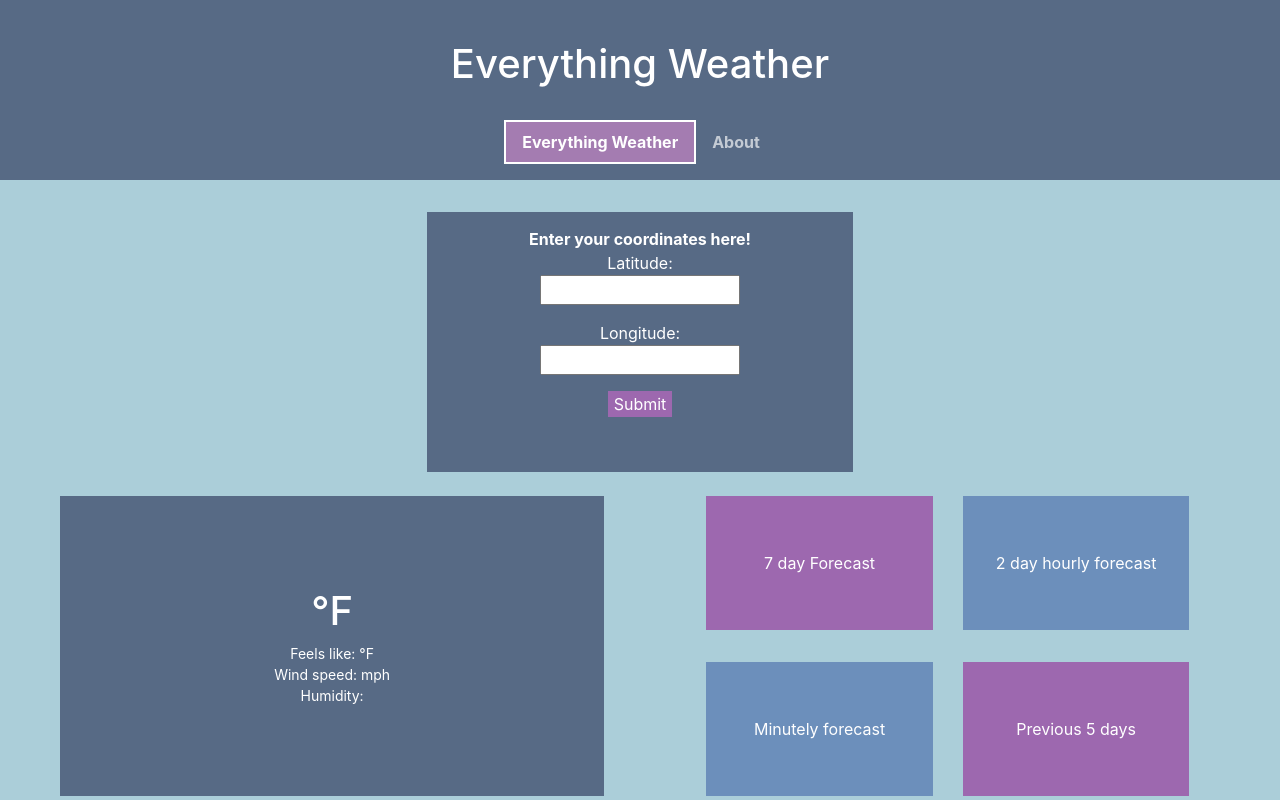
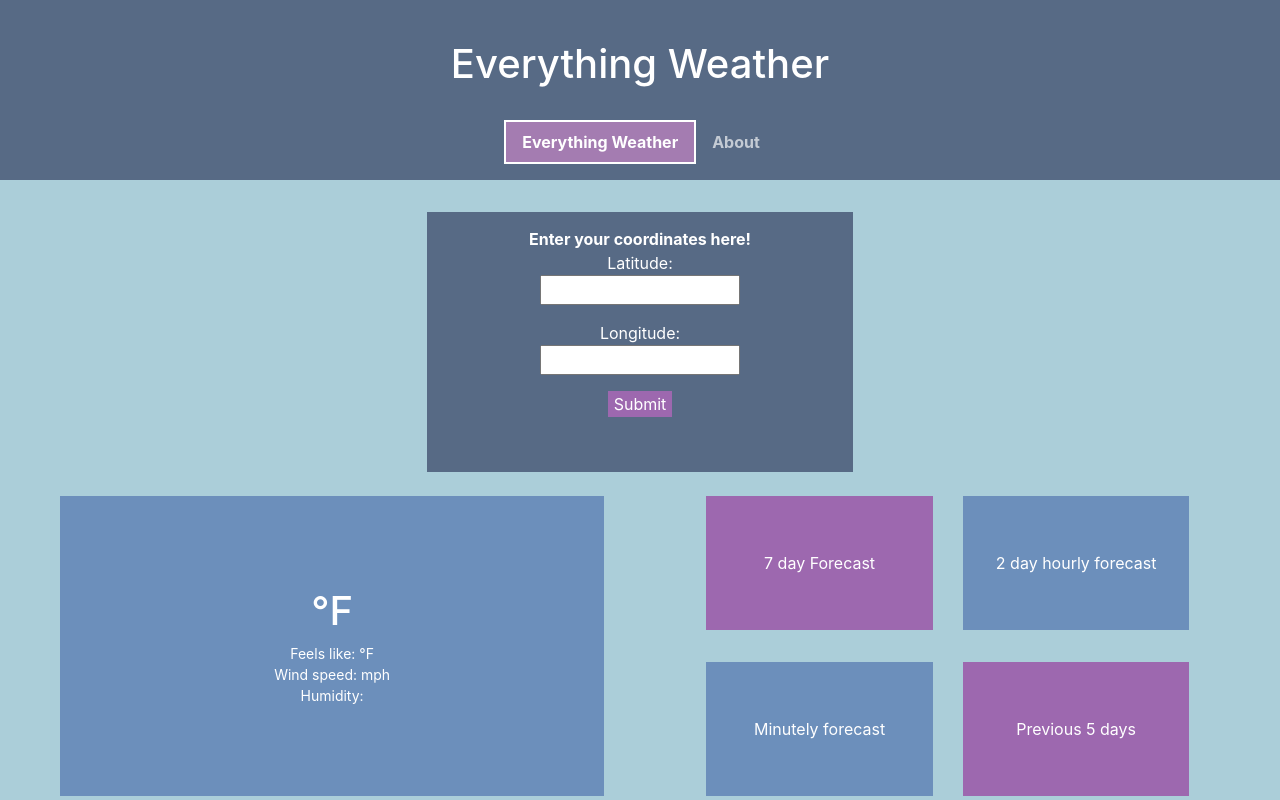
Before and after one commit to jsm-txt/ACS-3330-Final_Assignment, a React (Create React App) app: page / in a window 1280 px wide. Shown: the top 800 px of the page. Built offline with nearby package versions, Linux system fonts and the light colour scheme.

Commit message:
Update weather.css

```diff
--- a/src/weather.css
+++ b/src/weather.css
@@ -37,7 +37,7 @@ button:hover{
 }
 
 .current-display{
-  background: #576A85;
+  background: #6C8FBB;
   color:white;
   display: flex;
   justify-content: center;
```
